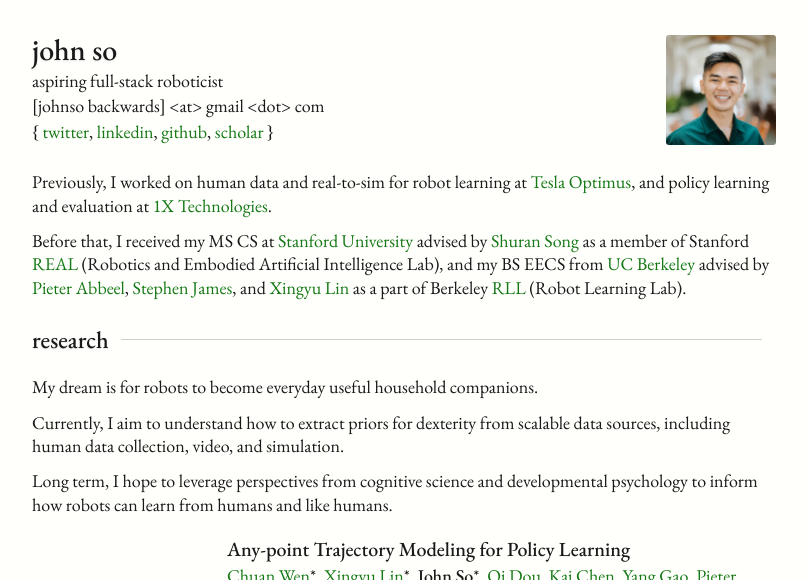
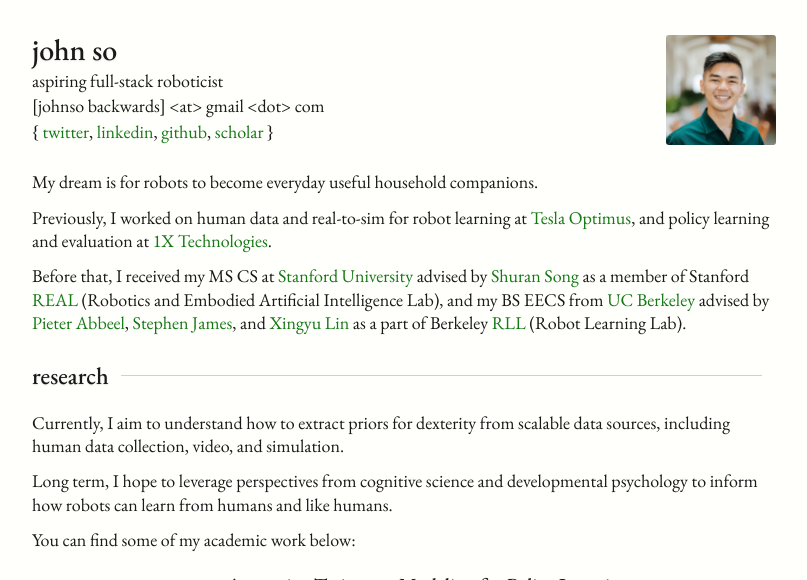
Before and after one commit to johnrso/johnrso.github.io, a Jekyll site: the page built from index.html, in a window 1280 px wide, cut to the strip 0-580 px from the top of the page. Shown: the whole strip, without its empty margins (238-1045 px from the left). Built offline with Jekyll 4.4.1, drawn with Linux system fonts in a browser that asks for light colours.

Commit message:
Intro: lead with the dream; point to academic work
Move "My dream is for robots to become everyday useful household
companions." to the top of the intro, and end the research section
with a line leading into the projects.

Co-Authored-By: Claude Opus 5.5 <noreply@anthropic.com>
Claude-Session: https://claude.ai/code/session_01MZLpvV1xN1pBKjsEPjcj1z

```diff
--- a/index.html
+++ b/index.html
@@ -31,6 +31,9 @@ title: joso
   </div>
   <div class="text-container">
     <p>
+      My dream is for robots to become everyday useful household companions.
+    </p>
+    <p>
       Previously, I worked on human data and real-to-sim for robot learning at <a target="_blank" href="https://www.tesla.com/en_eu/AI">Tesla Optimus</a>, and policy learning and evaluation at <a target="_blank" href="https://www.1x.tech/about">1X Technologies</a>.
     </p>
     <p class="last-p">
@@ -50,13 +53,13 @@ title: joso
   <div class="subsection">
     <div class="text-container">
       <p>
-        My dream is for robots to become everyday useful household companions.
+        Currently, I aim to understand how to extract priors for dexterity from scalable data sources, including human data collection, video, and simulation.
       </p>
       <p>
-        Currently, I aim to understand how to extract priors for dexterity from scalable data sources, including human data collection, video, and simulation.
+        Long term, I hope to leverage perspectives from cognitive science and developmental psychology to inform how robots can learn from humans and like humans.
       </p>
       <p class="last-p">
-        Long term, I hope to leverage perspectives from cognitive science and developmental psychology to inform how robots can learn from humans and like humans.
+        You can find some of my academic work below:
       </p>
     </div>
   </div>
```
